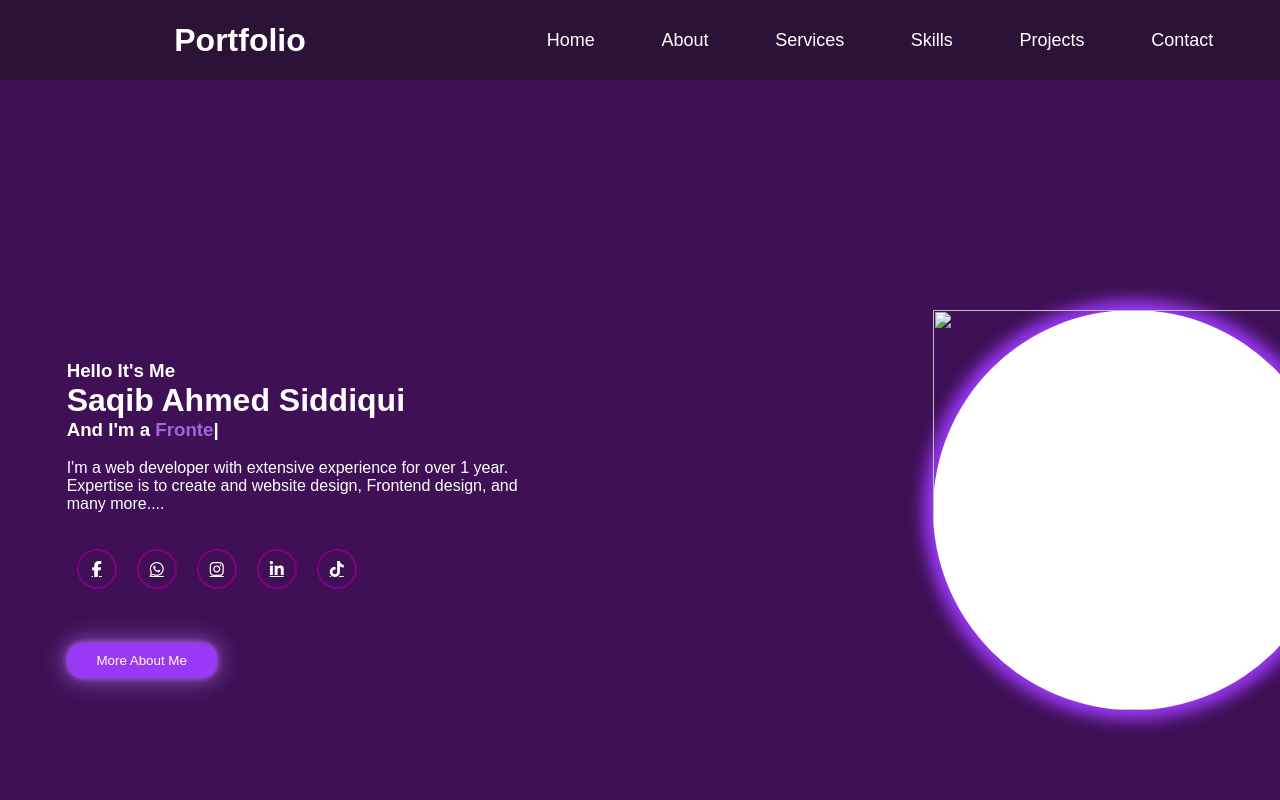
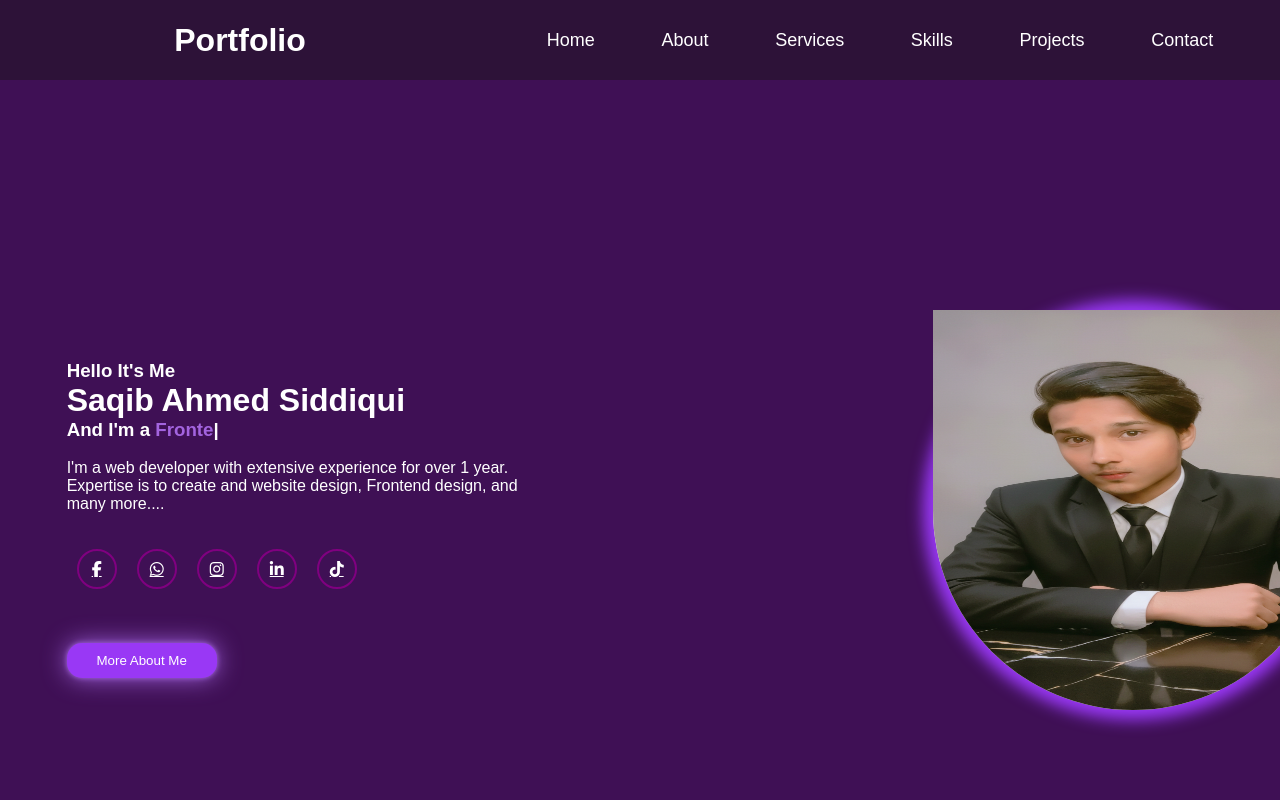
Before and after one commit to Saqibsiddiqui-rgb/portfolio, a plain HTML site: page index.html in a window 1280 px wide. Shown: the top 800 px of the page. Drawn offline with nearby package versions, Linux system fonts and the light colour scheme.

```diff
--- a/index.html
+++ b/index.html
@@ -47,7 +47,7 @@
         </div>
         <div class="content-2">
             <div class="img-bg">
-                <img src="quality_restoration_20251106141817434.png" class="image">
+                <img src="https://github.com/Saqibsiddiqui-rgb/portfolio/blob/main/IMG_20251126_002357.png" class="image">
                 <!-- <div class="image"></div> -->
             </div>
         </div>
@@ -282,4 +282,5 @@
 <script src="https://unpkg.com/typed.js@2.1.0/dist/typed.umd.js"></script>
 <script src="script.js"></script>
 </body>
+
 </html>
```
